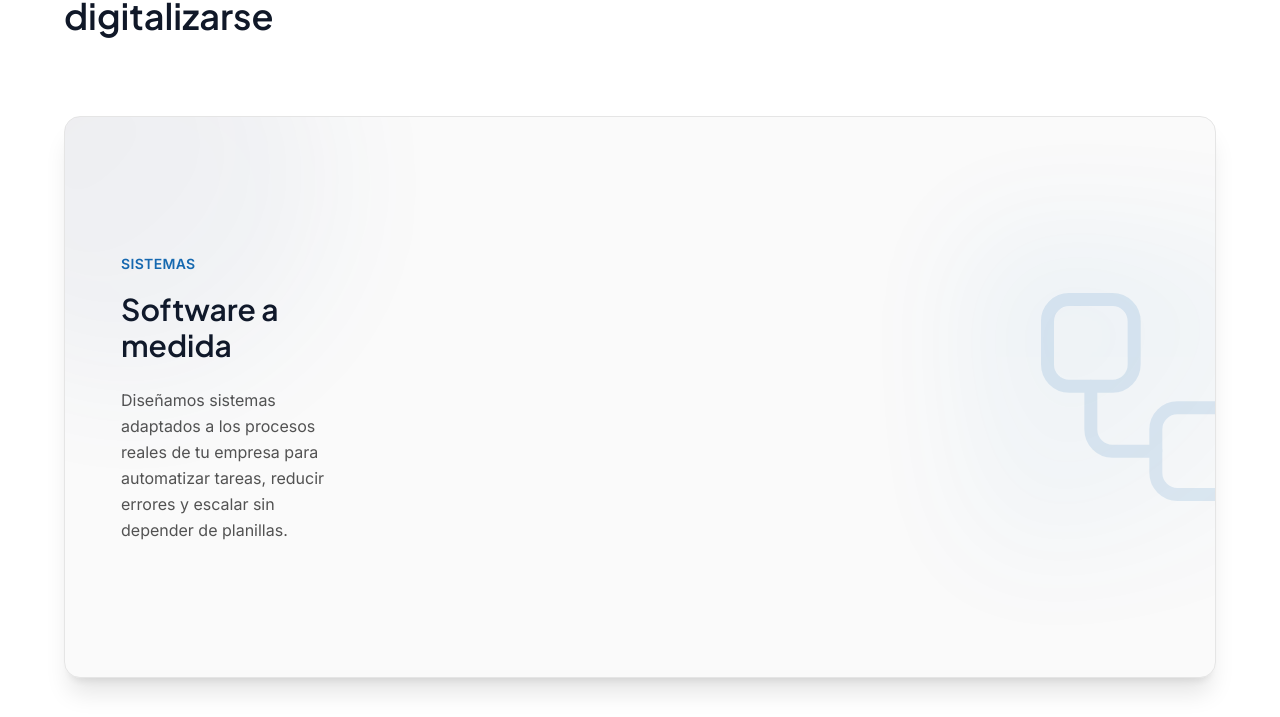
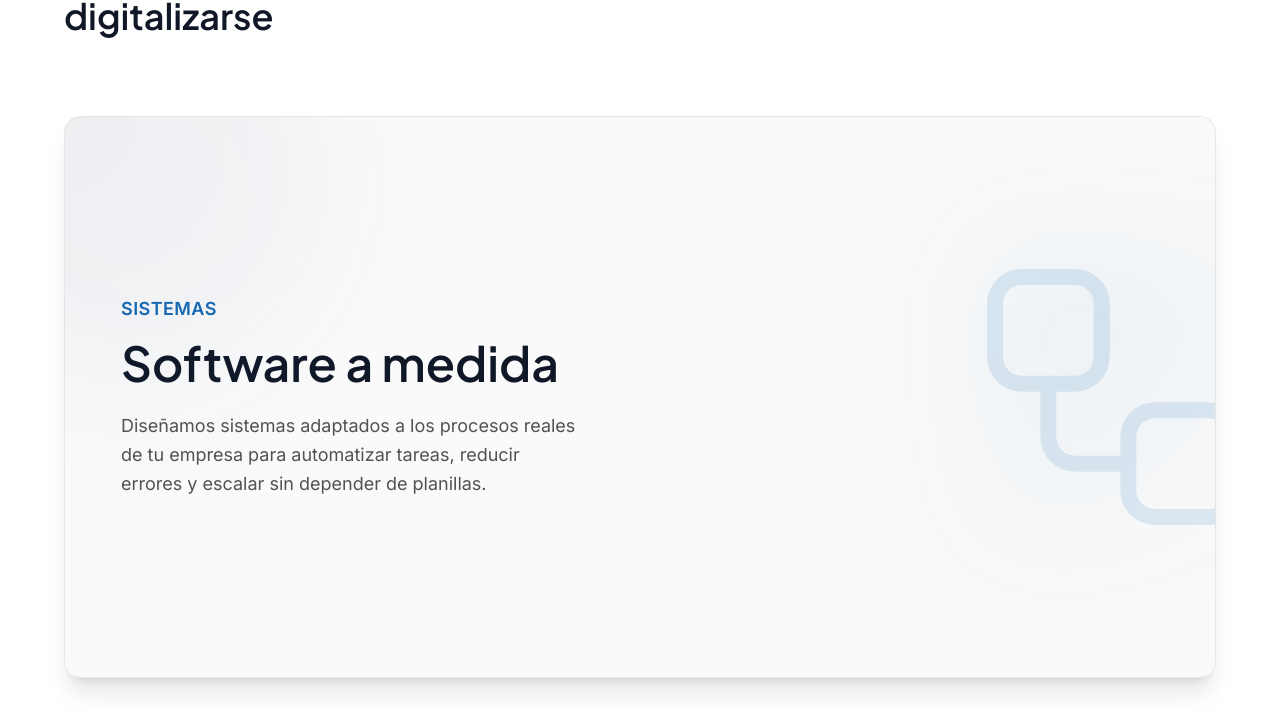
Before and after one commit to Nuvra-Technologies/nuvra-landing, a Next.js app: page / in a window 1280 px wide. Shown: the part 1974-2691 px from the top of the page. Built offline with nearby package versions, Linux system fonts and the light colour scheme.

Commit message:
servicios preview spacing fixed

```diff
--- a/src/sections/home/ServiciosPreview.tsx
+++ b/src/sections/home/ServiciosPreview.tsx
@@ -83,17 +83,17 @@ function StickyCard({
         <div className="grid grid-cols-1 lg:grid-cols-2 min-h-[500px] md:min-h-[560px]">
 
           {/* Texto a la izquierda */}
-          <div className="grid md:grid-cols-2 gap-10 items-center h-full p-10 md:p-14">
+          <div className="grid md:grid-cols-1 gap-10 items-center h-full p-10 md:p-14">
             <div>
-              <span className="text-sm font-semibold text-[#156bb3] uppercase tracking-wide">
+              <span className="text-sm md:text-lg font-semibold text-[#156bb3] uppercase tracking-wide">
                 {service.category}
               </span>
 
-              <h3 className="text-2xl md:text-3xl font-semibold mt-4">
+              <h3 className="text-2xl md:text-5xl font-semibold mt-4">
                 {service.title}
               </h3>
 
-              <p className="mt-6 text-neutral-600 leading-relaxed max-w-lg">
+              <p className="mt-6 text-neutral-600 md:text-lg leading-relaxed max-w-lg">
                 {service.description}
               </p>
             </div>
@@ -125,8 +125,8 @@ function StickyCard({
               right-[-60px]
               top-1/2
               -translate-y-1/2
-              w-[260px]
-              h-[260px]
+              w-[320px]
+              h-[320px]
               text-[#156bb3]
               opacity-[0.12]
             "
```
